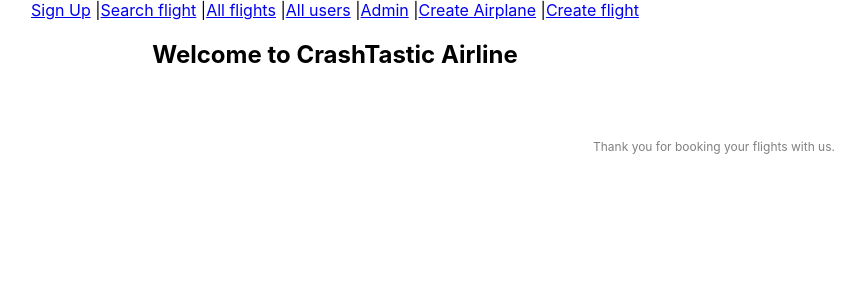
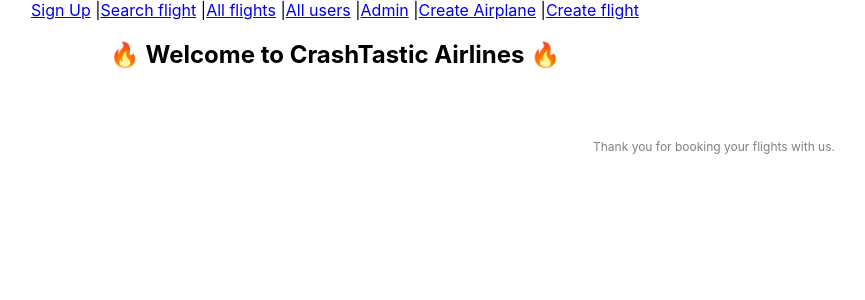
Before and after one commit to iwishjames/burning_air_client, a React (Create React App) app: page /flight/1 in a window 1280 px wide. Shown: the top 300 px of the page, without its empty margins (305-1170 px from the left). Built offline with nearby package versions, Linux system fonts and the light colour scheme.

Commit message:
fire emoji

```diff
--- a/src/components/AdminHome.js
+++ b/src/components/AdminHome.js
@@ -4,7 +4,7 @@ import { Link } from 'react-router-dom';
 const Home = () => {
     return (
         <div>
-            <h2>Welcome to CrashTastic Airlines, what would you like to do today?</h2>
+            <h2>🔥 Welcome to CrashTastic Airlines, what would you like to do today? 🔥</h2>
             <p><Link to="/admin/flights">Create a Flight</Link></p>
             <p><Link to="/admin/airplanes">Create an Airplane</Link></p>
         </div>
--- a/src/components/Home.js
+++ b/src/components/Home.js
@@ -4,7 +4,7 @@ import { Link } from 'react-router-dom';
 const Home = () => {
     return (
         <div>
-            <h2>Welcome to CrashTastic Airline </h2>
+            <h2>🔥 Welcome to CrashTastic Airlines 🔥 </h2>
         </div>
     )
 };
```
